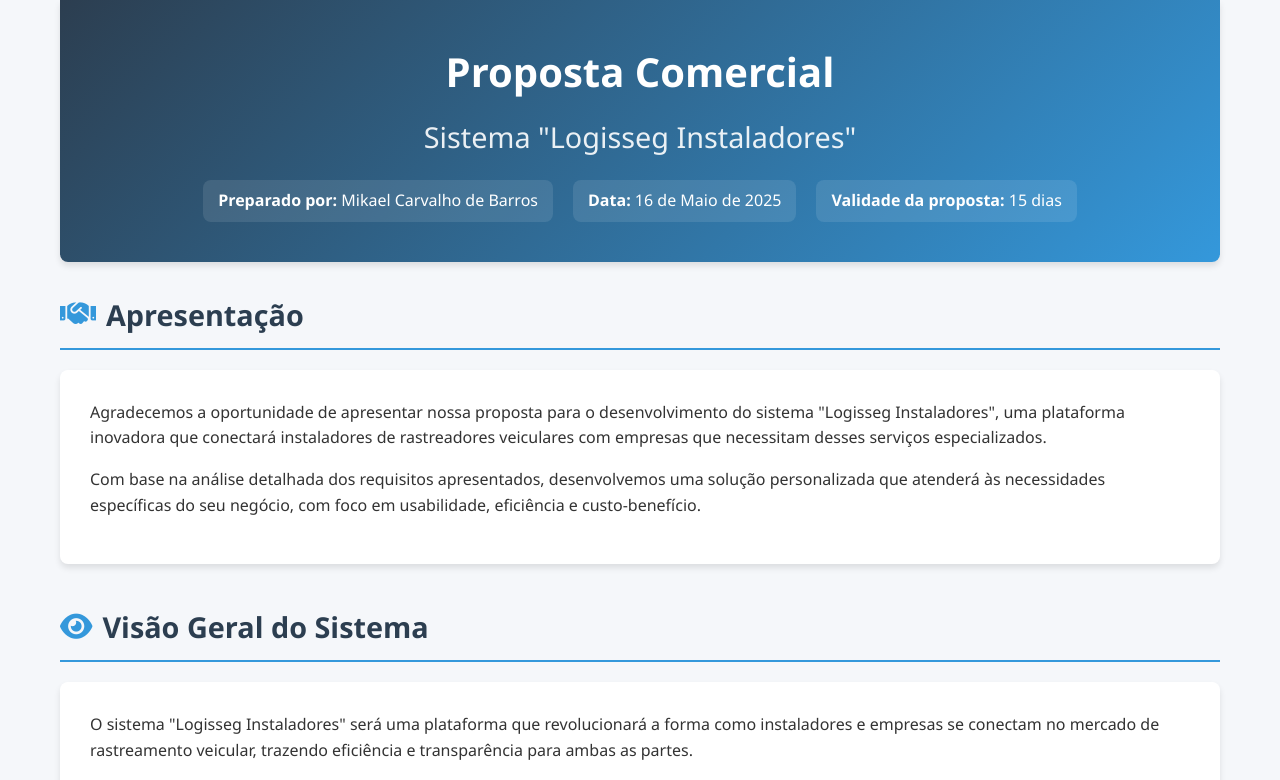
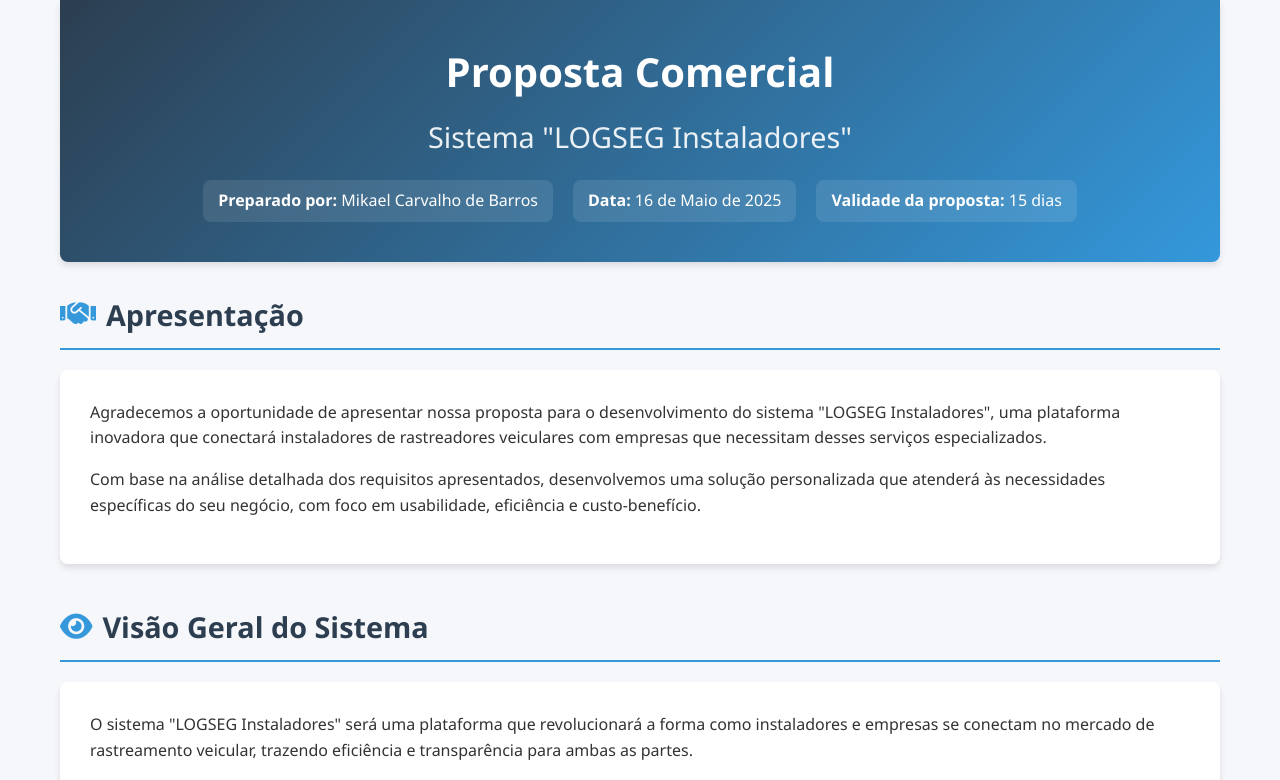
Before and after one commit to Mikaelbr073/proposta, a plain HTML site: page index.html in a window 1280 px wide. Shown: the top 780 px of the page. Drawn offline with Linux system fonts and the light colour scheme.

Commit message:
Update index.html

```diff
--- a/index.html
+++ b/index.html
@@ -3,7 +3,7 @@
 <head>
     <meta charset="UTF-8">
     <meta name="viewport" content="width=device-width, initial-scale=1.0">
-    <title>Proposta Comercial - Sistema Logisseg Instaladores</title>
+    <title>Proposta Comercial - Sistema LOGSEG Instaladores</title>
     <link rel="stylesheet" href="styles.css">
     <link rel="stylesheet" href="https://cdnjs.cloudflare.com/ajax/libs/font-awesome/6.0.0-beta3/css/all.min.css">
 </head>
@@ -12,7 +12,7 @@
         <header>
             <div class="header-content">
                 <h1>Proposta Comercial</h1>
-                <h2>Sistema "Logisseg Instaladores"</h2>
+                <h2>Sistema "LOGSEG Instaladores"</h2>
                 <div class="header-info">
                     <p><strong>Preparado por:</strong> Mikael Carvalho de Barros</p>
                     <p><strong>Data:</strong> 16 de Maio de 2025</p>
@@ -25,7 +25,7 @@
             <section id="apresentacao">
                 <h2><i class="fas fa-handshake"></i> Apresentação</h2>
                 <div class="content-box">
-                    <p>Agradecemos a oportunidade de apresentar nossa proposta para o desenvolvimento do sistema "Logisseg Instaladores", uma plataforma inovadora que conectará instaladores de rastreadores veiculares com empresas que necessitam desses serviços especializados.</p>
+                    <p>Agradecemos a oportunidade de apresentar nossa proposta para o desenvolvimento do sistema "LOGSEG Instaladores", uma plataforma inovadora que conectará instaladores de rastreadores veiculares com empresas que necessitam desses serviços especializados.</p>
                     <p>Com base na análise detalhada dos requisitos apresentados, desenvolvemos uma solução personalizada que atenderá às necessidades específicas do seu negócio, com foco em usabilidade, eficiência e custo-benefício.</p>
                 </div>
             </section>
@@ -33,7 +33,7 @@
             <section id="visao-geral">
                 <h2><i class="fas fa-eye"></i> Visão Geral do Sistema</h2>
                 <div class="content-box">
-                    <p>O sistema "Logisseg Instaladores" será uma plataforma que revolucionará a forma como instaladores e empresas se conectam no mercado de rastreamento veicular, trazendo eficiência e transparência para ambas as partes.</p>
+                    <p>O sistema "LOGSEG Instaladores" será uma plataforma que revolucionará a forma como instaladores e empresas se conectam no mercado de rastreamento veicular, trazendo eficiência e transparência para ambas as partes.</p>
 
                     <div class="two-column">
                         <div class="column">
@@ -355,7 +355,7 @@
             <section id="cronograma">
                 <h2><i class="fas fa-calendar-alt"></i> Cronograma de Implementação</h2>
                 <div class="content-box">
-                    <p>O desenvolvimento completo do sistema "Logisseg Instaladores" está previsto para ser concluído em 22 semanas, com entrega final programada para Outubro de 2025. Este cronograma foi cuidadosamente elaborado para garantir tempo adequado para cada fase do projeto, permitindo ajustes e refinamentos ao longo do processo.</p>
+                    <p>O desenvolvimento completo do sistema "LOGSEG Instaladores" está previsto para ser concluído em 22 semanas, com entrega final programada para Outubro de 2025. Este cronograma foi cuidadosamente elaborado para garantir tempo adequado para cada fase do projeto, permitindo ajustes e refinamentos ao longo do processo.</p>
 
                     <div class="gantt-chart">
                         <div class="gantt-row header">
@@ -449,7 +449,7 @@
             <section id="conclusao">
                 <h2><i class="fas fa-handshake"></i> Conclusão</h2>
                 <div class="content-box">
-                    <p>O sistema "Logisseg Instaladores" representa uma oportunidade única de transformação digital para o mercado de instalação de rastreadores veiculares, conectando profissionais qualificados e empresas de forma eficiente e transparente. Nossa proposta foi cuidadosamente elaborada para oferecer uma solução completa, escalável e de alta qualidade, com foco na usabilidade e na geração de valor para todos os envolvidos.</p>
+                    <p>O sistema "LOGSEG Instaladores" representa uma oportunidade única de transformação digital para o mercado de instalação de rastreadores veiculares, conectando profissionais qualificados e empresas de forma eficiente e transparente. Nossa proposta foi cuidadosamente elaborada para oferecer uma solução completa, escalável e de alta qualidade, com foco na usabilidade e na geração de valor para todos os envolvidos.</p>
                     <p>Estamos entusiasmados com a possibilidade de colaborar neste projeto inovador e confiantes de que nossa experiência e expertise técnica resultarão em uma plataforma que não apenas atenderá, mas superará suas expectativas. Colocamo-nos à disposição para esclarecer quaisquer dúvidas e discutir ajustes que possam tornar esta proposta ainda mais alinhada às suas necessidades específicas.</p>
                     <p>Agradecemos a confiança e esperamos iniciar esta parceria de sucesso em breve.</p>
 
```
